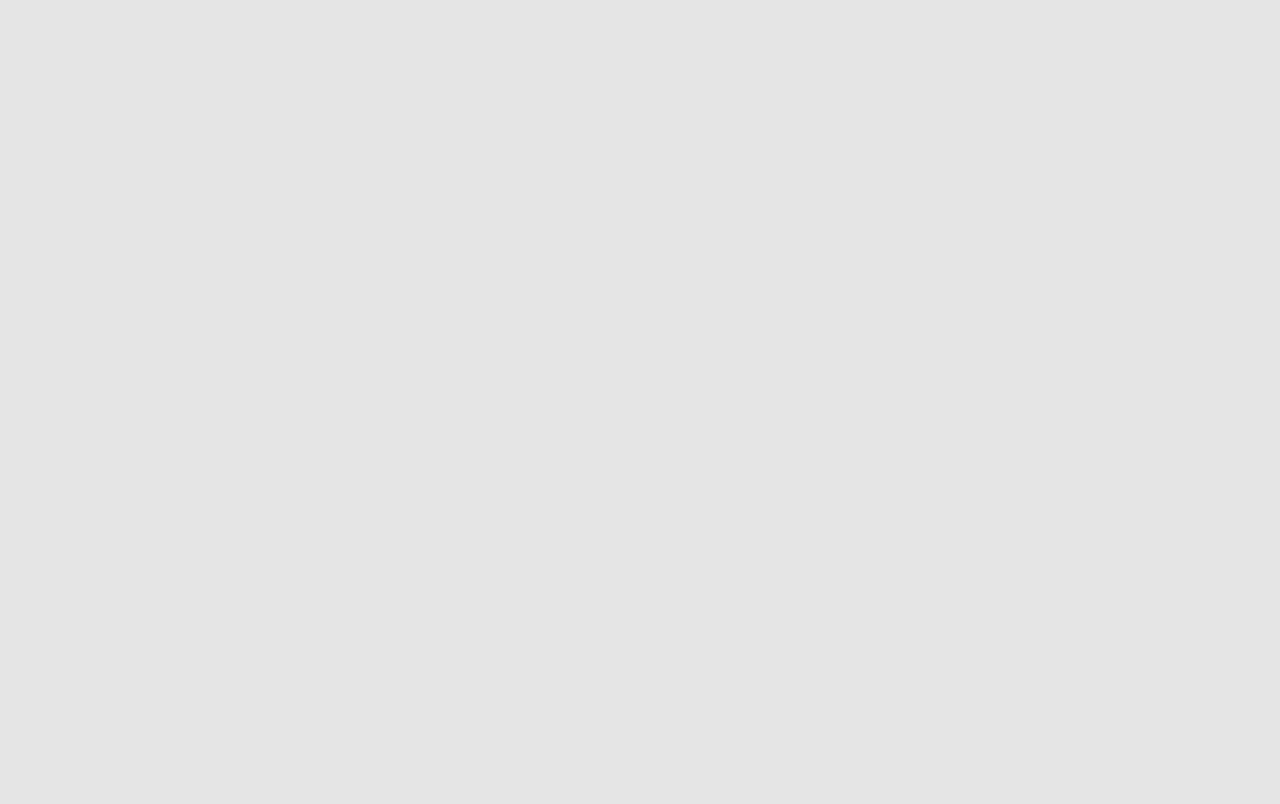
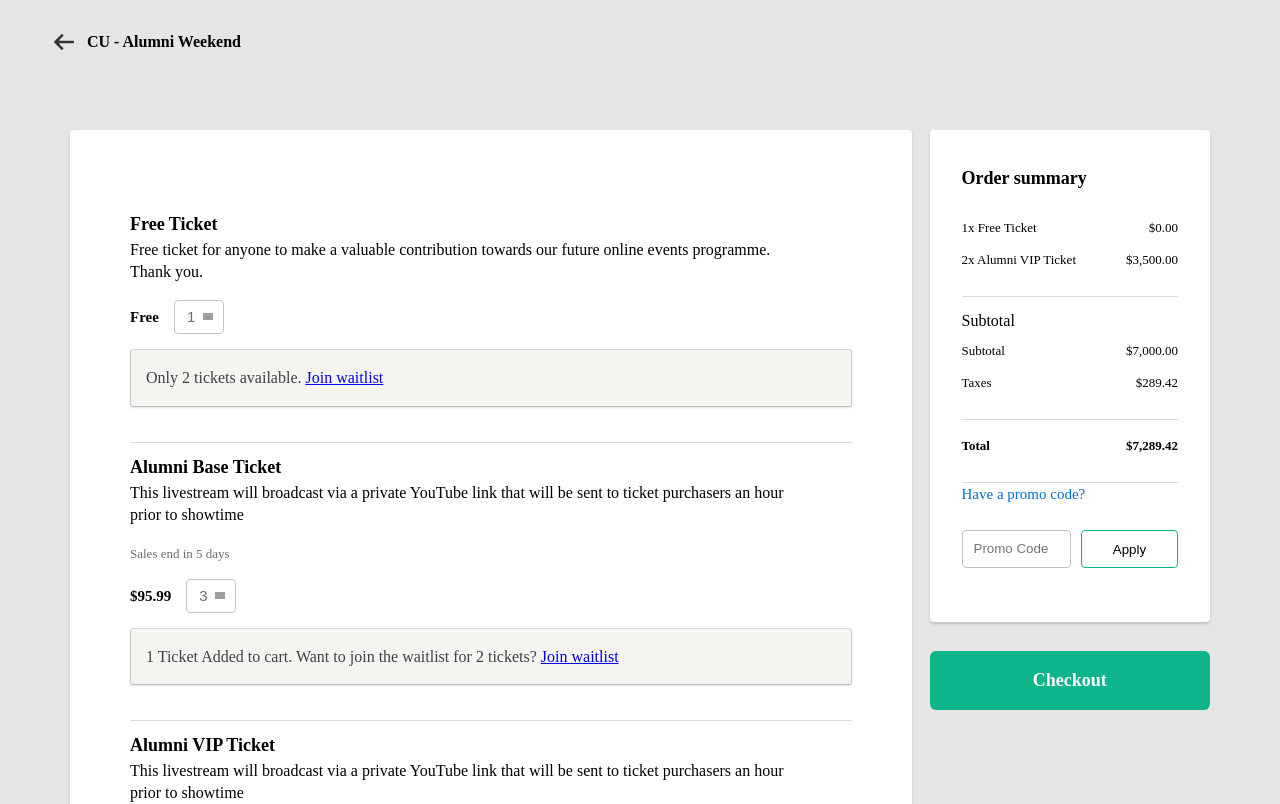
Before and after one commit to izzy001/blackthorn-frontend-project, an Angular app: page /checkout-clickthrough in a window 1280 px wide. Before the commit this address led to /. Shown: the top 804 px of the page. Built offline with nearby package versions, Linux system fonts and the light colour scheme; grey boxes are pictures that could not be loaded.

Commit message:
added clickthrough checkout

```diff
--- a/src/app/app-routing.module.ts
+++ b/src/app/app-routing.module.ts
@@ -1,10 +1,12 @@
 import { NgModule } from '@angular/core';
 import { Routes, RouterModule } from '@angular/router';
+import { CheckoutClickthroughComponent } from './checkout-clickthrough/checkout-clickthrough.component';
 import { CheckoutComponent } from './checkout/checkout.component';
 
 const routes: Routes = [
   {path: '', redirectTo: 'checkout-1', pathMatch: 'full'},
-  {path: 'checkout-1', component: CheckoutComponent}
+  {path: 'checkout-1', component: CheckoutComponent},
+  {path: 'checkout-clickthrough', component: CheckoutClickthroughComponent}
 ];
 
 @NgModule({
--- a/src/app/app.module.ts
+++ b/src/app/app.module.ts
@@ -4,11 +4,13 @@ import { NgModule } from '@angular/core';
 import { AppRoutingModule } from './app-routing.module';
 import { AppComponent } from './app.component';
 import { CheckoutComponent } from './checkout/checkout.component';
+import { CheckoutClickthroughComponent } from './checkout-clickthrough/checkout-clickthrough.component';
 
 @NgModule({
   declarations: [
     AppComponent,
-    CheckoutComponent
+    CheckoutComponent,
+    CheckoutClickthroughComponent
   ],
   imports: [
     BrowserModule,
--- /dev/null
+++ b/src/app/checkout-clickthrough/checkout-clickthrough.component.html
@@ -0,0 +1,112 @@
+<div class="back">
+    <svg
+      class="back__arrow"
+      width="20"
+      height="16"
+      viewBox="0 0 20 16"
+      fill="none"
+      xmlns="http://www.w3.org/2000/svg"
+    >
+      <path
+        fill-rule="evenodd"
+        clip-rule="evenodd"
+        d="M19.4161 6.69447H5.5683C5.19291 6.69447 5.02607 6.23566 5.27633 5.9854L9.2805 1.98123C9.53076 1.73097 9.53076 1.35558 9.2805 1.10532L8.36288 0.187696C8.11262 -0.0625652 7.73723 -0.0625652 7.48697 0.187696L0.187696 7.52868C-0.0625652 7.77894 -0.0625652 8.15433 0.187696 8.40459L7.48697 15.7039C7.73723 15.9541 8.11262 15.9541 8.36288 15.7039L9.23879 14.8279C9.48905 14.5777 9.48905 14.2023 9.23879 13.952L5.23462 9.94786C4.98436 9.65589 5.1512 9.19708 5.52659 9.19708H19.3743C19.708 9.19708 20 8.94682 20 8.61314V7.36184C20 7.02815 19.7497 6.69447 19.4161 6.69447Z"
+        fill="#333333"
+      />
+    </svg>
+    <p class="back__text">CU - Alumni Weekend</p>
+  </div>
+
+  <div class="main row">
+    <div class="main__left">
+      <div class="group">
+        <h2>Free Ticket</h2>
+        <p>
+          Free ticket for anyone to make a valuable contribution towards our
+          future online events programme. Thank you.
+        </p>
+      <!--   <small>Sales end in 1 hour</small> -->
+        <div class="select">
+          <label for="tickets">Free</label>
+          <select id="tickets">
+            <option value="1">1</option>
+          </select>
+        </div>
+        <div class="alert alert-info alert-white rounded">
+             Only 2 tickets available. <a href="#">Join waitlist</a>
+        </div>
+      </div>
+      <div class="group">
+        <h2>Alumni Base Ticket</h2>
+        <p>
+            This livestream will broadcast via a private YouTube link that will be sent to ticket purchasers an hour prior to showtime
+        </p>
+        <small>Sales end in 5 days</small>
+        <div class="select">
+          <label for="tickets">$95.99</label>
+          <select id="tickets">
+            <option value="3">3</option>
+          </select>
+        </div>
+        <div class="alert alert-info alert-white rounded">
+            1 Ticket Added to cart. Want to join the waitlist for 2 tickets? <a href="#">Join waitlist</a>
+        </div>
+      </div>
+      <div class="group">
+        <h2>Alumni VIP Ticket</h2>
+        <p>
+          This livestream will broadcast via a private YouTube link that will
+          be sent to ticket purchasers an hour prior to showtime
+        </p>
+        <small>Sales end in 5 days</small>
+        <div class="select">
+          <label for="tickets">$3,500.00</label>
+          <select id="tickets">
+            <option value="2">2</option>
+          </select>
+        </div>
+        <div class="alert alert-info alert-white rounded">
+            2 Tickets Waitlisted. <a href="#">Cancel</a>
+        </div>
+      </div>
+    </div>
+    <div class="main__right">
+      <div class="main__summary">
+        <h2 class="bold">Order summary</h2>
+        <div class="group">
+          <div class="flex">
+            <p>1x Free Ticket</p>
+            <p>$0.00</p>
+          </div>
+          <div class="flex">
+            <p>2x Alumni VIP Ticket</p>
+            <p>$3,500.00</p>
+          </div>
+        </div>
+        <div class="group">
+          <h3>Subtotal</h3>
+          <div class="flex">
+            <p>Subtotal</p>
+            <p>$7,000.00</p>
+          </div>
+          <div class="flex">
+            <p>Taxes</p>
+            <p>$289.42</p>
+          </div>
+        </div>
+        <div class="group flex bold">
+          <p>Total</p>
+          <p>$7,289.42</p>
+        </div>
+        <p class="promo">Have a promo code?</p>
+        <div class="promo-box group flex">
+
+                <input type="text" placeholder="Promo Code" class="promo-input">
+                <button class="promo-btn">Apply</button>
+
+
+        </div>
+      </div>
+      <button class="main__btn">Checkout</button>
+    </div>
+  </div>
--- /dev/null
+++ b/src/app/checkout-clickthrough/checkout-clickthrough.component.ts
@@ -0,0 +1,15 @@
+import { Component, OnInit } from '@angular/core';
+
+@Component({
+  selector: 'app-checkout-clickthrough',
+  templateUrl: './checkout-clickthrough.component.html',
+  styleUrls: ['./checkout-clickthrough.component.css']
+})
+export class CheckoutClickthroughComponent implements OnInit {
+
+  constructor() { }
+
+  ngOnInit(): void {
+  }
+
+}
--- a/src/styles.css
+++ b/src/styles.css
@@ -59,7 +59,7 @@ html {
   }
 
   .back {
-    position: fixed;
+    position: absolute;
     top: 3.3rem;
     left: 5.4rem;
     display: flex;
@@ -182,6 +182,284 @@ html {
     padding: 1em 2em;
     width: 100%;
   }
+
+
+
+
+  /* alert css */
+  .close {
+    float: right;
+    font-size: 21px;
+    font-weight: bold;
+    line-height: 1;
+    color: #000;
+    text-shadow: 0 1px 0 #fff;
+    opacity: .2;
+}
+
+.close:hover,.close:focus {
+    color: #000;
+    text-decoration: none;
+    cursor: pointer;
+    opacity: .5;
+}
+
+button.close {
+    padding: 0;
+    cursor: pointer;
+    background: transparent;
+    border: 0;
+    -webkit-appearance: none;
+}
+
+.alert {
+    padding: 15px;
+    margin-bottom: 20px;
+    border: 1px solid transparent;
+    border-radius: 4px;
+    margin-top: 15px;
+}
+
+.alert h4 {
+    margin-top: 0;
+    color: inherit;
+}
+
+.alert .alert-link {
+    font-weight: bold;
+}
+
+.alert>p,.alert>ul {
+    margin-bottom: 0;
+}
+
+.alert>p+p {
+    margin-top: 5px;
+}
+
+.alert-dismissable {
+    padding-right: 35px;
+}
+
+.alert-dismissable .close {
+    position: relative;
+    top: -2px;
+    right: -21px;
+    color: inherit;
+}
+
+.alert-success {
+    background-color: #dff0d8;
+    border-color: #d6e9c6;
+    color: #3c763d;
+}
+
+.alert-success hr {
+    border-top-color: #c9e2b3;
+}
+
+.alert-success .alert-link {
+    color: #2b542c;
+}
+
+.alert-info {
+    background-color: #d9edf7;
+    border-color: #bce8f1;
+    color: #31708f;
+}
+
+.alert-info hr {
+    border-top-color: #a6e1ec;
+}
+
+.alert-info .alert-link {
+    color: #245269;
+}
+
+.alert-warning {
+    background-color: #fcf8e3;
+    border-color: #faebcc;
+    color: #8a6d3b;
+}
+
+.alert-warning hr {
+    border-top-color: #f7e1b5;
+}
+
+.alert-warning .alert-link {
+    color: #66512c;
+}
+
+.alert-danger {
+    background-color: #f2dede;
+    border-color: #ebccd1;
+    color: #a94442;
+}
+
+.alert-danger hr {
+    border-top-color: #e4b9c0;
+}
+
+.alert-danger .alert-link {
+    color: #843534;
+}
+
+.alert {
+    border-radius: 0;
+    -webkit-border-radius: 0;
+    box-shadow: 0 1px 2px rgba(0,0,0,0.11);
+}
+
+.alert .sign {
+    font-size: 20px;
+    vertical-align: middle;
+    margin-right: 5px;
+    text-align: center;
+    width: 25px;
+    display: inline-block;
+}
+
+.alert-success {
+    background-color: #dbf6d3;
+    border-color: #aed4a5;
+    color: #569745;
+}
+
+.alert-info {
+    background-color: #d9edf7;
+    border-color: #98cce6;
+    color: #3a87ad;
+}
+
+.alert-warning {
+    background-color: #fcf8e3;
+    border-color: #f1daab;
+    color: #c09853;
+}
+
+.alert-danger {
+    background-color: #f2dede;
+    border-color: #e0b1b8;
+    color: #b94a48;
+}
+
+.alert-white {
+   background: rgba(225, 218, 207, 0.31);
+    border-top-color: #d8d8d8;
+    border-bottom-color: #bdbdbd;
+    border-left-color: #cacaca;
+    border-right-color: #cacaca;
+    color: #404040;
+    position: relative;
+}
+
+.alert-white .icon {
+    text-align: center;
+    width: 45px;
+    height: 100%;
+    position: absolute;
+    top: -1px;
+    left: -1px;
+    border: 1px solid #bdbdbd;
+}
+
+.alert-white .icon:after {
+    -webkit-transform: rotate(45deg);
+    -moz-transform: rotate(45deg);
+    -ms-transform: rotate(45deg);
+    -o-transform: rotate(45deg);
+    -webkit-transform: rotate(45deg);
+    display: block;
+    content: '';
+    width: 10px;
+    height: 10px;
+    border: 1px solid #bdbdbd;
+    position: absolute;
+    border-left: 0;
+    border-bottom: 0;
+    top: 50%;
+    right: -6px;
+    margin-top: -5px;
+    background: #fff;
+}
+
+.alert-white.rounded {
+    border-radius: 3px;
+    -webkit-border-radius: 3px;
+}
+
+.alert-white.rounded .icon {
+    border-radius: 3px 0 0 3px;
+    -webkit-border-radius: 3px 0 0 3px;
+}
+
+.alert-white .icon i {
+    font-size: 20px;
+    color: #FFF;
+    left: 12px;
+    margin-top: -10px;
+    position: absolute;
+    top: 50%;
+}
+
+.alert-white.alert-danger .icon,.alert-white.alert-danger .icon:after {
+    border-color: #ca452e;
+    background: #da4932;
+}
+
+.alert-white.alert-info .icon,.alert-white.alert-info .icon:after {
+    border-color: #3a8ace;
+    background: #4d90fd;
+}
+
+.alert-white.alert-warning .icon,.alert-white.alert-warning .icon:after {
+    border-color: #d68000;
+    background: #fc9700;
+}
+
+.alert-white.alert-success .icon,.alert-white.alert-success .icon:after {
+    border-color: #54a754;
+    background: #60c060;
+}
+  /* end of alert css */
+
+  /* Promo Input */
+  .promo-box {
+    margin: 0 auto;
+    max-width: 900px;
+  }
+
+  .promo-input{
+      -webkit-appearance: none;
+      -moz-appearance: none;
+      appearance: none;
+      color: #333;
+      -webkit-font-smoothing: antialiased;
+      -moz-osx-font-smoothing: grayscale;
+      width: 100%;
+      max-width: 500px;
+      background-color: #FFFFFF;
+      border: 1px solid #C4C4C4;;
+      padding: 10px 11px 11px 11px;
+      border-radius: 4px;
+      box-shadow: none;
+      outline: none;
+      margin: 0;
+      box-sizing: border-box;
+  }
+
+  .promo-btn{
+    width: -webkit-fill-available;
+    border-radius: 4px;
+    background: #FFFFFF;
+    border: 1px solid #0EB58A;
+    cursor: pointer;
+  }
+
+  .promo-btn:hover{
+      background: #0EB58A;
+  }
+  /* end of promo input */
   @media only screen and (max-width: 56.25em) {
     .main {
       grid-template-columns: 0.65fr 0.35fr;
```
Also changed, not shown: src/app/checkout-clickthrough/checkout-clickthrough.component.css (added), 1 other file (tests, documents, lock files or other folders).
